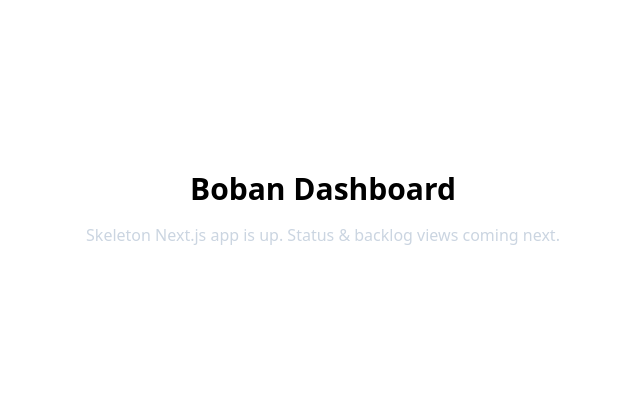
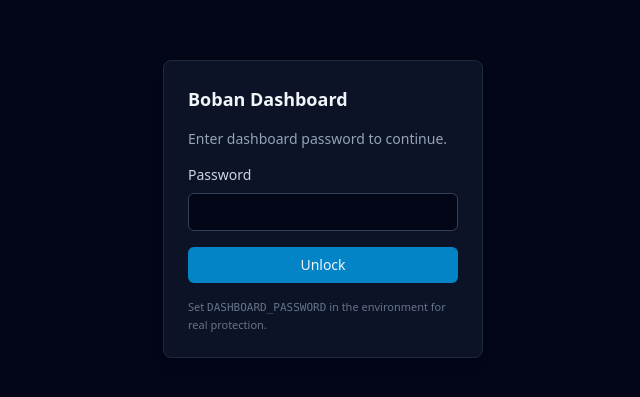
Before and after one commit to kareltheagent-star/boban-dashboard, a Next.js app: page / in a window 1280 px wide. Shown: the part 191-588 px from the top of the page, without its empty margins (317-957 px from the left). Built offline with nearby package versions, Linux system fonts and the light colour scheme.

Commit message:
Refactor AuthGate to fix Next.js app layout

```diff
--- a/app/layout.tsx
+++ b/app/layout.tsx
@@ -1,5 +1,6 @@
 import type { ReactNode } from "react";
 import "./globals.css";
+import { AuthGate } from "../components/AuthGate";
 
 export const metadata = {
   title: "Boban Dashboard",
@@ -7,9 +8,13 @@
 };
 
 export default function RootLayout({ children }: { children: ReactNode }) {
+  const requiredPassword = process.env.DASHBOARD_PASSWORD || "change-me";
+
   return (
     <html lang="en">
-      <body>{children}</body>
+      <body className="min-h-screen bg-slate-950 text-slate-100">
+        <AuthGate requiredPassword={requiredPassword}>{children}</AuthGate>
+      </body>
     </html>
   );
 }
--- /dev/null
+++ b/components/AuthGate.tsx
@@ -0,0 +1,91 @@
+"use client";
+
+import { useEffect, useState } from "react";
+import type { ReactNode } from "react";
+
+const STORAGE_KEY = "boban-dashboard-auth";
+
+interface Props {
+  children: ReactNode;
+  requiredPassword: string;
+}
+
+export function AuthGate({ children, requiredPassword }: Props) {
+  const [password, setPassword] = useState("");
+  const [authed, setAuthed] = useState<boolean | null>(null);
+  const [error, setError] = useState<string | null>(null);
+
+  useEffect(() => {
+    const stored =
+      typeof window !== "undefined"
+        ? window.localStorage.getItem(STORAGE_KEY)
+        : null;
+    if (stored && stored === requiredPassword) {
+      setAuthed(true);
+    } else {
+      setAuthed(false);
+    }
+  }, [requiredPassword]);
+
+  const handleSubmit = (e: React.FormEvent) => {
+    e.preventDefault();
+    if (password === requiredPassword) {
+      if (typeof window !== "undefined") {
+        window.localStorage.setItem(STORAGE_KEY, requiredPassword);
+      }
+      setAuthed(true);
+      setError(null);
+    } else {
+      setError("Invalid password");
+    }
+  };
+
+  if (authed === null) {
+    return null;
+  }
+
+  if (!authed) {
+    return (
+      <div className="min-h-screen flex items-center justify-center bg-slate-950 text-slate-100">
+        <form
+          onSubmit={handleSubmit}
+          className="w-full max-w-xs space-y-4 rounded-lg border border-slate-800 bg-slate-900/80 p-6 shadow-lg"
+        >
+          <h1 className="text-lg font-semibold">Boban Dashboard</h1>
+          <p className="text-sm text-slate-400">
+            Enter dashboard password to continue.
+          </p>
+          <div className="space-y-2">
+            <label className="block text-sm font-medium text-slate-300">
+              Password
+            </label>
+            <input
+              type="password"
+              className="w-full rounded-md border border-slate-700 bg-slate-950 px-3 py-2 text-sm outline-none focus:border-sky-500 focus:ring-1 focus:ring-sky-500"
+              value={password}
+              onChange={(e) => setPassword(e.target.value)}
+              autoComplete="current-password"
+            />
+          </div>
+          {error && (
+            <p className="text-sm text-red-400" role="alert">
+              {error}
+            </p>
+          )}
+          <button
+            type="submit"
+            className="w-full rounded-md bg-sky-600 px-3 py-2 text-sm font-medium hover:bg-sky-500 focus:outline-none focus:ring-2 focus:ring-sky-500 focus:ring-offset-2 focus:ring-offset-slate-950"
+          >
+            Unlock
+          </button>
+          <p className="text-[11px] text-slate-500">
+            Set <code className="font-mono">DASHBOARD_PASSWORD</code> in the
+            environment for real protection.
+          </p>
+        </form>
+      </div>
+    );
+  }
+
+  return <>{children}</>;
+}
```
